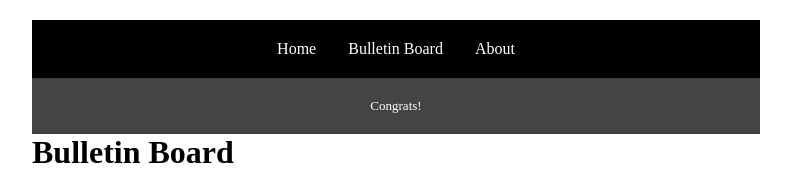
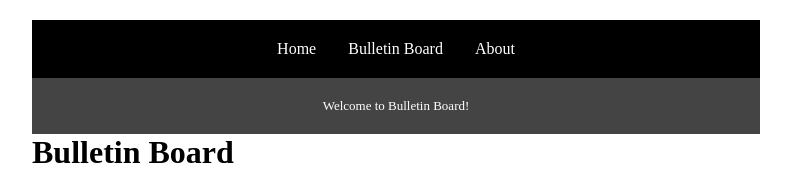
Before and after one commit to junwoochoi33/VuePractice, a Vue app: page / in a window 1280 px wide. Shown: the top 186 px of the page, without its empty margins (244-1035 px from the left). Built offline with nearby package versions, Linux system fonts and the light colour scheme.

Commit message:
fix: fix modal to be closeable

```diff
--- a/src/App.vue
+++ b/src/App.vue
@@ -20,7 +20,7 @@
     </p>
   </div>
 
-  <Modal />
+  <Modal :isModal="isModal" :selectedItem="selectedItem" @closeModal="closeModal()"/>
 
 </template>
 
@@ -39,14 +39,14 @@ export default {
       isModal: false,
       selectedItem: null,
       data: data,
-      event_text: 'Congrats!'
+      event_text: 'Welcome to Bulletin Board!'
     }
   },
   methods: {
     openModal(item) {
       this.isModal = true;
       this.selectedItem = item
-    },
+      },
     closeModal() {
       this.isModal = false;
     }
--- a/src/components/Modal.vue
+++ b/src/components/Modal.vue
@@ -10,8 +10,18 @@
 
 <script>
     export default {
-        name: 'ModalComponent'
+        name: 'ModalComponent',
+        props: {
+            isModal: Boolean,
+            selectedItem: Object
+        },
+        methods: {
+            closeModal() {
+                this.$emit('closeModal')
+            }
+        }
     }
+
 </script>
 
 <style>
```
